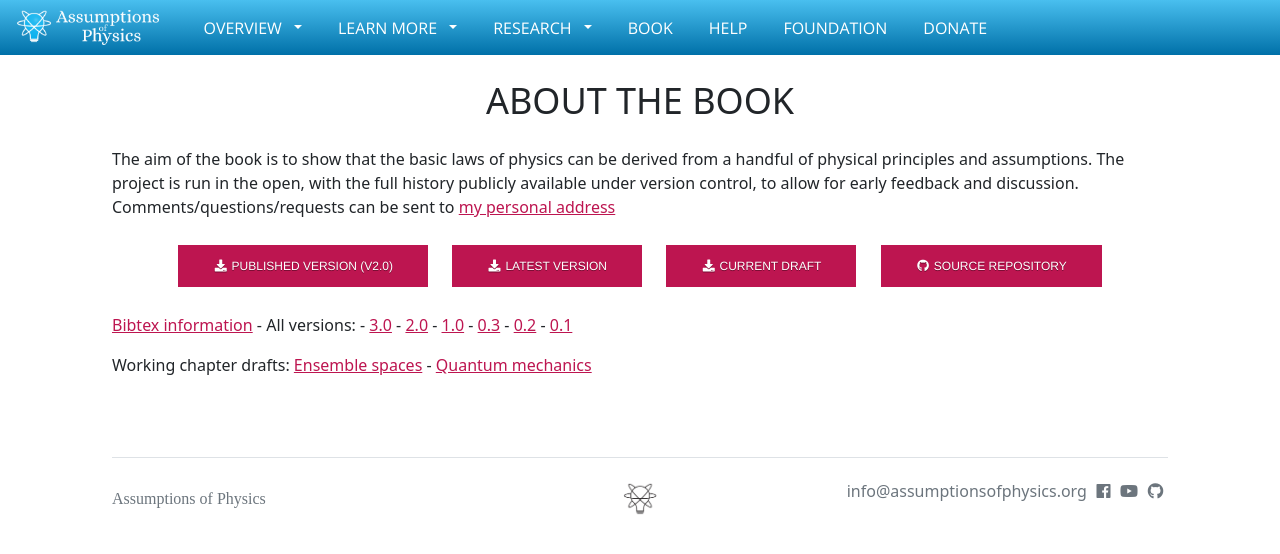
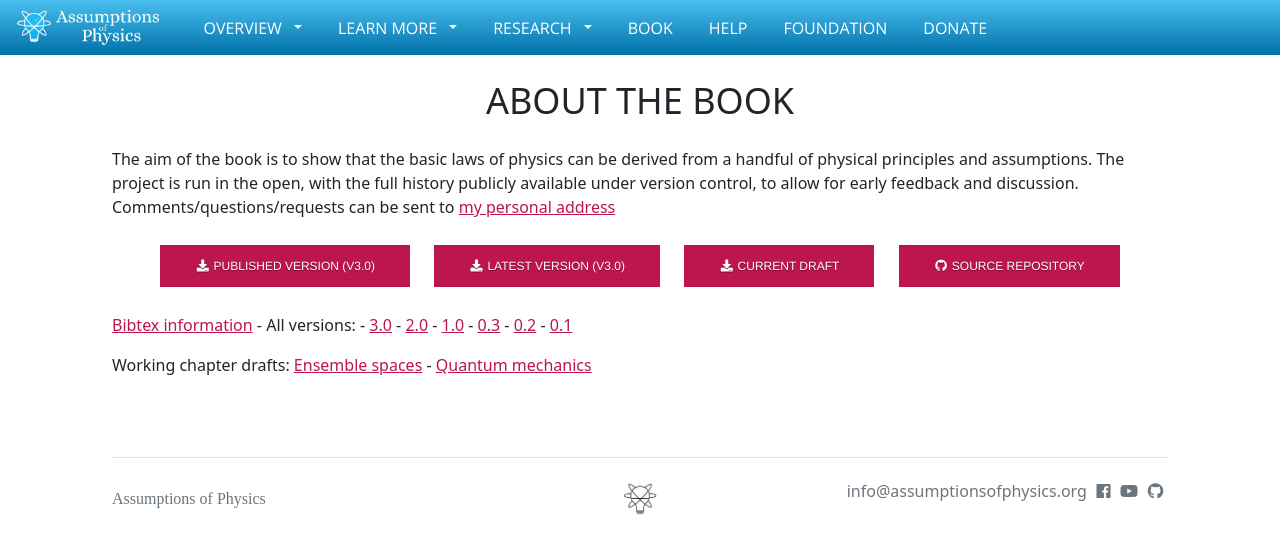
Before and after one commit to assumptionsofphysics/assumptionsofphysics.github.io, a Jekyll site: the page built from book/index.html, in a window 1280 px wide. Shown: the top 554 px of the page. Built offline with Jekyll 4.4.1, drawn with Linux system fonts in a browser that asks for light colours; nearby versions of some CDN libraries; some web fonts are replaced.

Commit message:
Updating published version number

```diff
--- a/book/index.html
+++ b/book/index.html
@@ -14,8 +14,8 @@ title: Book
                 to allow for early feedback and discussion.
                 Comments/questions/requests can be sent to <a href="mailto:carcassi@umich.edu">my personal address</a></p>
             <p style="text-align: center">
-                <a style="margin: 10px" class="btn btn-primary btn-large" href="https://doi.org/10.3998/mpub.12204707"><i class="fas fa-download fa-fw"></i>&nbsp;Published version (v2.0)</a>
-                <a style="margin: 10px" class="btn btn-primary btn-large" href="AssumptionsOfPhysicsV3.0.pdf"><i class="fas fa-download fa-fw"></i>&nbsp;Latest version</a>
+                <a style="margin: 10px" class="btn btn-primary btn-large" href="https://doi.org/10.3998/mpub.12204707"><i class="fas fa-download fa-fw"></i>&nbsp;Published version (v3.0)</a>
+                <a style="margin: 10px" class="btn btn-primary btn-large" href="AssumptionsOfPhysicsV3.0.pdf"><i class="fas fa-download fa-fw"></i>&nbsp;Latest version (v3.0)</a>
                 <a style="margin: 10px" class="btn btn-primary btn-large" href="https://latexonline.cc/compile?git=https%3A%2F%2Fgithub.com%2Fassumptionsofphysics%2Fbook&target=book.tex&command=pdflatex&trackId=1505754735843"><i class="fas fa-download fa-fw"></i>&nbsp;Current draft</a>
                 <a style="margin: 10px" class="btn btn-primary btn-large" href="https://github.com/assumptionsofphysics/book"><i class="fab fa-github fa-fw"></i>&nbsp;Source repository</a>
             </p>
```
